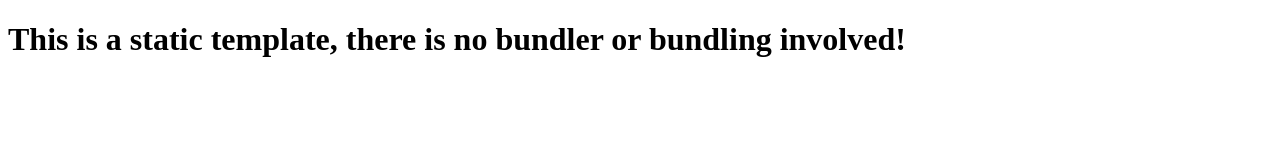
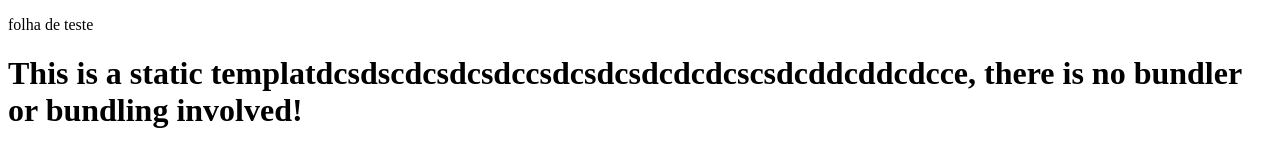
Before and after one commit to fernan8/vibrant-poitras-spmpwf, a website: page index.html in a window 1280 px wide. Drawn offline with Linux system fonts and the light colour scheme.

Commit message:
Initial commit

```diff
--- a/index.html
+++ b/index.html
@@ -7,8 +7,9 @@
     <title>Static Template</title>
   </head>
   <body>
-    <h1>This is a static template, there is no bundler or bundling involved!</h1>
-    <script>
+    <p id="demo"></p>
+    <h1>This is a static templatdcsdscdcsdcsdccsdcsdcsdcdcdcscsdcddcddcdcce, there is no bundler or bundling involved!</h1>
+    <script src="index.js">
 
     </script>
   </body>
--- /dev/null
+++ b/index.js
@@ -0,0 +1 @@
+  document.getElementById("demo").innerHTML= "folha de teste";
--- a/package.json
+++ b/package.json
@@ -23,6 +23,6 @@
   },
   "homepage": "https://github.com/codesandbox-app/static-template#readme",
   "devDependencies": {
-    "serve": "^11.2.0"
+    "serve": "^14.2.1"
   }
 }
```
Also changed, not shown: .codesandbox/tasks.json (added), 1 other file.
